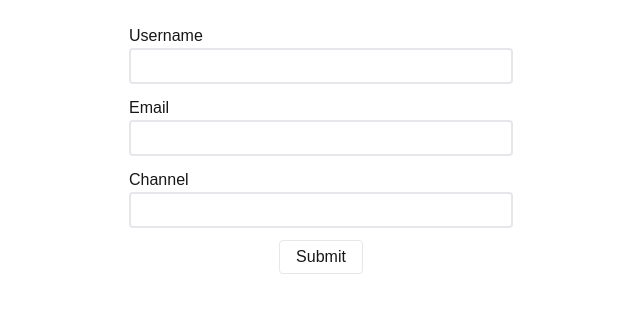
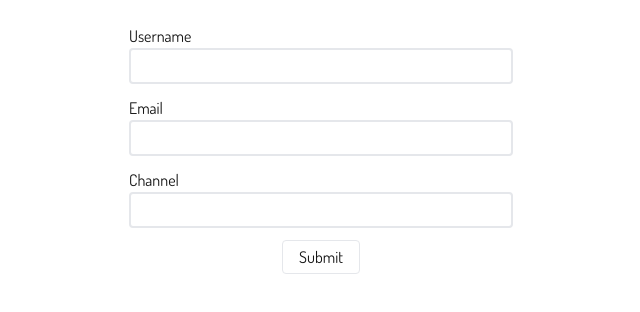
Before and after one commit to thabomosenthal/react-hook-form-series, a Next.js app: page / in a window 1280 px wide. Shown: the top 312 px of the page, without its empty margins (319-959 px from the left). Built offline with nearby package versions, Linux system fonts and the light colour scheme.

Commit message:
update metadata + customise fonts

```diff
--- a/src/app/layout.tsx
+++ b/src/app/layout.tsx
@@ -1,22 +1,17 @@
 /** @format */
 
 import type { Metadata } from "next";
-import { Geist, Geist_Mono } from "next/font/google";
 import "./globals.css";
+import localFont from "next/font/local";
 
-const geistSans = Geist({
-	variable: "--font-geist-sans",
-	subsets: ["latin"],
-});
-
-const geistMono = Geist_Mono({
-	variable: "--font-geist-mono",
-	subsets: ["latin"],
+const dosis = localFont({
+	src: "../../public/fonts/dosis.ttf",
+	variable: "--font-dosis",
 });
 
 export const metadata: Metadata = {
-	title: "Create Next App",
-	description: "Generated by create next app",
+	title: "React Hook Form",
+	description: "react-hook-form - powered by Next.js",
 };
 
 export default function RootLayout({
@@ -26,11 +21,7 @@ export default function RootLayout({
 }>) {
 	return (
 		<html lang="en">
-			<body
-				className={`${geistSans.variable} ${geistMono.variable} antialiased`}
-			>
-				{children}
-			</body>
+			<body className={`${dosis.className} antialiased`}>{children}</body>
 		</html>
 	);
 }
```
Also changed, not shown: public/fonts/dosis.ttf (added).
